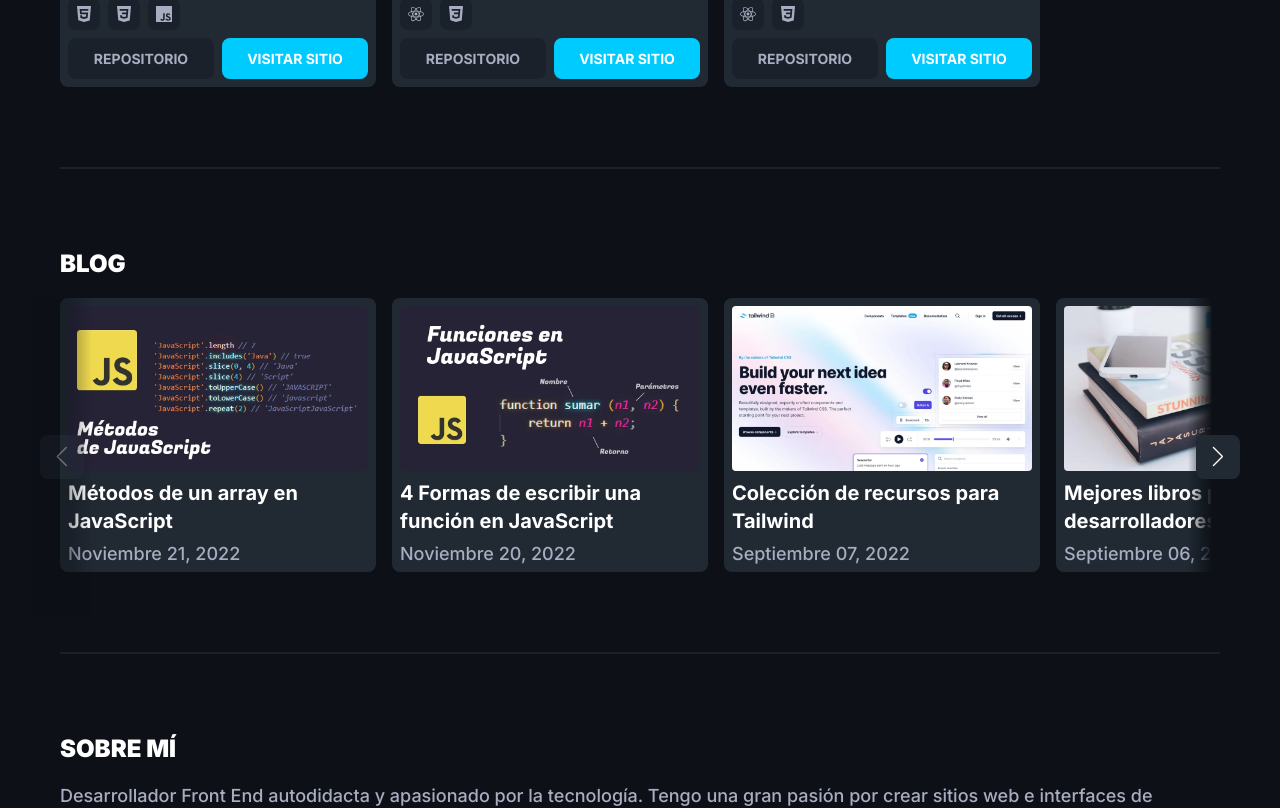
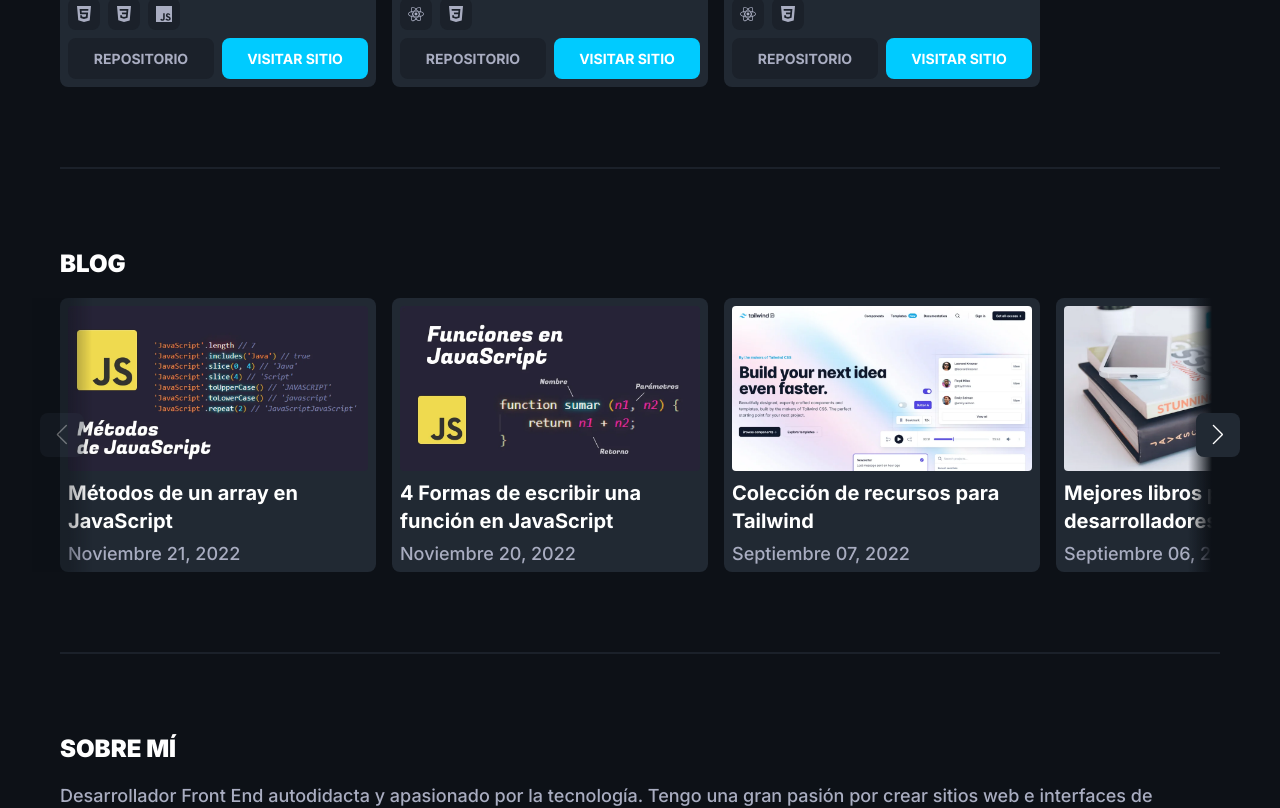
Before and after one commit to AlexisPaez11/website, a React (Create React App) app: page / in a window 1280 px wide. Shown: the part 1046-1854 px from the top of the page. Built offline with nearby package versions, Linux system fonts and the light colour scheme; a web font is replaced by a local one.

Commit message:
button swiper modified

```diff
--- a/src/index.css
+++ b/src/index.css
@@ -567,7 +567,7 @@ time {
     cursor: pointer;
 }
 .h-articles .swiper-button-next, .h-articles .swiper-button-prev {
-    height: 31.74rem;
+    height: 27.4rem;
 }
 .swiper-button-next {
     background: linear-gradient(270deg, var(--color-bg) 60%, transparent 100%);
```
